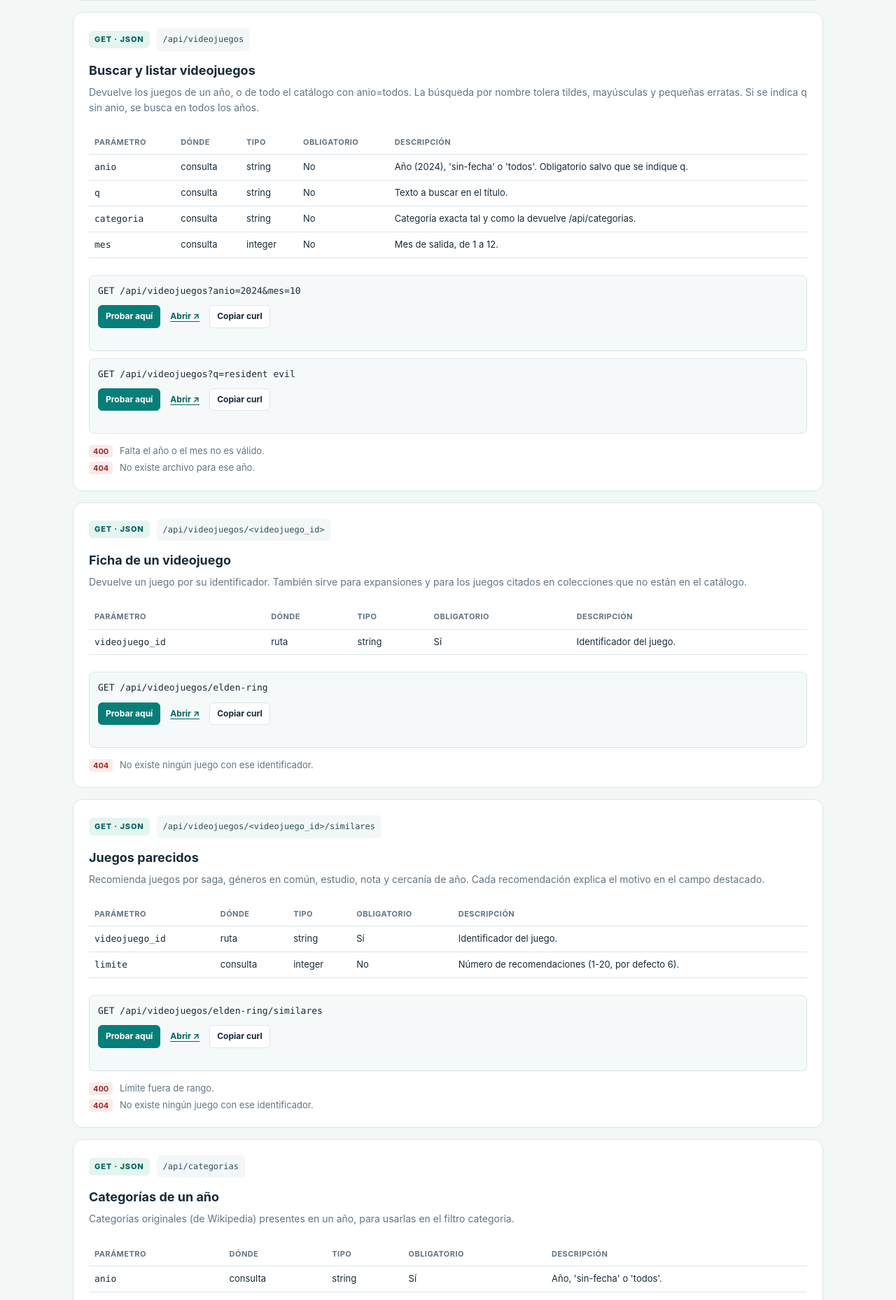
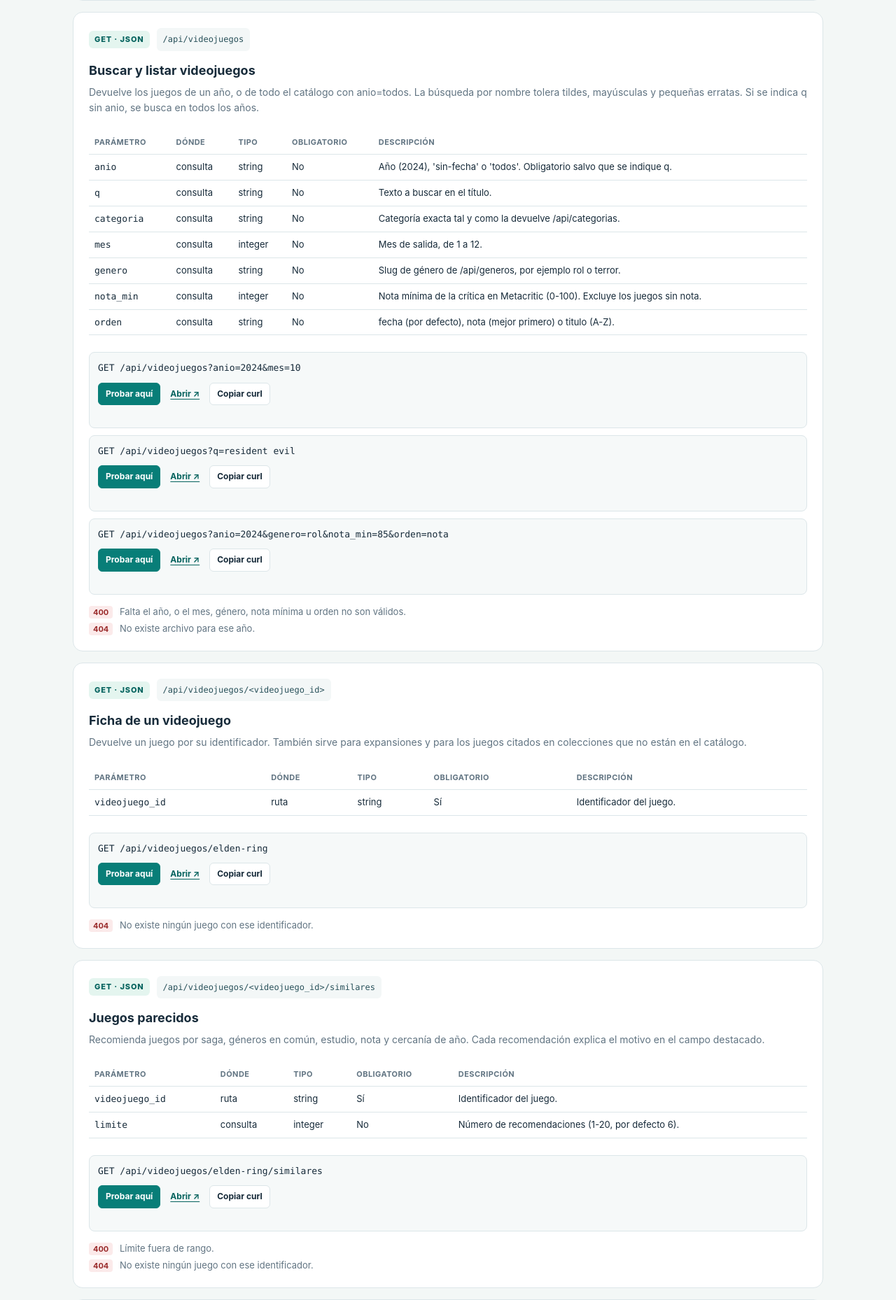
Before and after one commit to IgnacioEgea/clase_apis_python, a Flask app: page /api/docs in a window 1280 px wide. Shown: the part 1160-3018 px from the top of the page at 70% size. Run offline with Flask 3, Linux system fonts and the light colour scheme.

Commit message:
Filtros de género y nota mínima, y orden por nota o título
- /api/videojuegos admite genero, nota_min (0-100) y orden (fecha, nota,
  titulo); validados con errores 400 en español.
- El buscador añade «Género», «Nota mínima» y amplía «Ordenar por» con
  «Mejor nota primero» y «Título (A-Z)».
- Las tarjetas muestran la nota de Metacritic cuando existe.
- Documentación (/api/docs y OpenAPI) actualizada con los parámetros nuevos.
- 4 tests nuevos (84 en total).

Co-Authored-By: Claude Opus 5.5 <noreply@anthropic.com>
Claude-Session: https://claude.ai/code/session_01DG4bn3jhY9e1WSD6a8V8TE

```diff
--- a/ejercicios_api/api_videojuegos/app.py
+++ b/ejercicios_api/api_videojuegos/app.py
@@ -301,6 +301,8 @@ def filtrar_videojuegos(
     consulta: str,
     categoria: str,
     mes: str,
+    genero: str = "",
+    nota_minima: int | None = None,
 ) -> Iterator[dict[str, str]]:
     # La consulta y la categoría se normalizan una vez por petición, no por juego.
     terminos = normalizar_texto(consulta).split() if consulta else []
@@ -308,6 +310,12 @@ def filtrar_videojuegos(
     for videojuego in videojuegos:
         if categoria and ficha_busqueda(videojuego).categoria != categoria_normalizada:
             continue
+        if genero and genero not in GENEROS_POR_JUEGO.get(videojuego.get("id", ""), ()):
+            continue
+        if nota_minima is not None:
+            valor = nota(videojuego, "puntuacion_metacritic_criticos")
+            if valor is None or valor < nota_minima:
+                continue
         if mes and not videojuego.get("fecha_salida", "").startswith(
             f"{videojuego.get('anio_salida', '')}-{mes}-"
         ):
@@ -889,14 +897,45 @@ def obtener_videojuegos():
         return jsonify({"error": "El mes debe ser un número entre 1 y 12."}), 400
     if mes:
         mes = f"{int(mes):02d}"
-    if consulta or categoria or mes:
-        cuerpo = serializar_json(
-            filtrar_videojuegos(videojuegos, consulta, categoria, mes)
-        )
+    genero = request.args.get("genero", "").strip()
+    if genero and genero not in NOMBRES_GENERO:
+        return jsonify({
+            "error": "Género no válido. Consulta /api/generos para ver los disponibles."
+        }), 400
+    nota_texto = request.args.get("nota_min", "").strip()
+    if nota_texto and (not nota_texto.isdecimal() or not 0 <= int(nota_texto) <= 100):
+        return jsonify({"error": "La nota mínima debe ser un número entre 0 y 100."}), 400
+    nota_minima = int(nota_texto) if nota_texto else None
+    orden = request.args.get("orden", "fecha").strip() or "fecha"
+    if orden not in ORDENES_VIDEOJUEGOS:
+        return jsonify({
+            "error": "El orden debe ser " + ", ".join(ORDENES_VIDEOJUEGOS) + "."
+        }), 400
+    if consulta or categoria or mes or genero or nota_minima is not None or orden != "fecha":
+        resultado = list(filtrar_videojuegos(
+            videojuegos, consulta, categoria, mes, genero, nota_minima
+        ))
+        ordenar_videojuegos(resultado, orden)
+        cuerpo = serializar_json(resultado)
     else:
         # El catálogo completo de cada año ya está serializado desde el arranque.
         cuerpo = JSON_POR_ANIO[clave_anio]
     return respuesta_json_cacheable(cuerpo)
+
+
+ORDENES_VIDEOJUEGOS = ("fecha", "nota", "titulo")
+
+
+def ordenar_videojuegos(videojuegos: list[dict[str, str]], orden: str) -> None:
+    """Ordena en el sitio. "fecha" respeta el orden de los CSV (cronológico)."""
+    if orden == "nota":
+        # Mejor nota primero; los juegos sin nota van al final.
+        videojuegos.sort(key=lambda juego: (
+            -(nota(juego, "puntuacion_metacritic_criticos") or -1),
+            juego.get("titulo", "").casefold(),
+        ))
+    elif orden == "titulo":
+        videojuegos.sort(key=lambda juego: normalizar_texto(juego.get("titulo", "")))
 
 
 def respuesta_json_cacheable(cuerpo: bytes) -> Response:
@@ -1534,9 +1573,16 @@ ENDPOINTS: tuple[Endpoint, ...] = (
             Parametro("q", "query", "string", "Texto a buscar en el título.", ejemplo="resident evil"),
             Parametro("categoria", "query", "string", "Categoría exacta tal y como la devuelve /api/categorias."),
             Parametro("mes", "query", "integer", "Mes de salida, de 1 a 12.", ejemplo="10"),
+            PARAMETRO_GENERO,
+            Parametro("nota_min", "query", "integer", "Nota mínima de la crítica en Metacritic (0-100). Excluye los juegos sin nota.", ejemplo="85"),
+            Parametro("orden", "query", "string", "fecha (por defecto), nota (mejor primero) o titulo (A-Z).", ejemplo="nota"),
         ),
-        ejemplos=("/api/videojuegos?anio=2024&mes=10", "/api/videojuegos?q=resident evil"),
-        errores=((400, "Falta el año o el mes no es válido."), (404, "No existe archivo para ese año.")),
+        ejemplos=(
+            "/api/videojuegos?anio=2024&mes=10",
+            "/api/videojuegos?q=resident evil",
+            "/api/videojuegos?anio=2024&genero=rol&nota_min=85&orden=nota",
+        ),
+        errores=((400, "Falta el año, o el mes, género, nota mínima u orden no son válidos."), (404, "No existe archivo para ese año.")),
     ),
     Endpoint(
         "/api/videojuegos/<videojuego_id>", "Ficha de un videojuego",
--- a/ejercicios_api/api_videojuegos/static/js/app.js
+++ b/ejercicios_api/api_videojuegos/static/js/app.js
@@ -9,6 +9,8 @@
   const yearSelect = document.getElementById("anio");
   const categorySelect = document.getElementById("categoria");
   const monthSelect = document.getElementById("mes");
+  const genreSelect = document.getElementById("genero-filtro");
+  const scoreSelect = document.getElementById("nota-min");
   const orderSelect = document.getElementById("orden");
   const submitButton = document.getElementById("search-button");
   const status = document.getElementById("search-status");
@@ -292,6 +294,8 @@
     input.value = entry.titulo;
     categorySelect.value = "";
     monthSelect.value = "";
+    genreSelect.value = "";
+    scoreSelect.value = "";
     updateActiveFilters();
 
     try {
@@ -403,13 +407,15 @@
 
   function updateActiveFilters() {
     const filters = [];
+    if (genreSelect.value) filters.push(genreSelect.selectedOptions[0].textContent);
+    if (scoreSelect.value) filters.push(`Nota ${scoreSelect.value}+`);
     if (categorySelect.value) filters.push(categorySelect.value);
     if (monthSelect.value) {
       filters.push(monthSelect.selectedOptions[0].textContent);
     }
     activeFilters.replaceChildren();
     if (!filters.length) {
-      activeFilters.textContent = "Sin filtros de categoría o mes.";
+      activeFilters.textContent = "Sin filtros de género, nota, categoría o mes.";
       return;
     }
     const label = document.createElement("strong");
@@ -588,8 +594,15 @@
   function renderGames(games) {
     currentGames = games;
     const direction = orderSelect.value === "desc" ? -1 : 1;
+    const score = (game) => Number(game.puntuacion_metacritic_criticos) || -1;
     // Las colecciones ya llegan ordenadas por su criterio (nota, ranking…).
     const ordered = currentCollection ? [...games] : [...games].sort((left, right) => {
+      if (orderSelect.value === "nota") {
+        return score(right) - score(left) || left.titulo.localeCompare(right.titulo, "es");
+      }
+      if (orderSelect.value === "titulo") {
+        return left.titulo.localeCompare(right.titulo, "es", { sensitivity: "base" });
+      }
       const leftDate = left.fecha_salida || "9999-99-99";
       const rightDate = right.fecha_salida || "9999-99-99";
       if (leftDate === "9999-99-99" && rightDate !== leftDate) return 1;
@@ -625,6 +638,16 @@
         titleBlock.append(title, badge);
         button.append(rank, titleBlock);
         button.addEventListener("click", () => selectGame(game, button));
+      } else if (Number(game.puntuacion_metacritic_criticos) > 0) {
+        // Con nota publicada, se muestra junto al título para comparar de un vistazo.
+        const titleBlock = document.createElement("span");
+        const badge = document.createElement("span");
+        titleBlock.className = "game-card-title";
+        badge.className = "game-badge";
+        badge.textContent = `${game.puntuacion_metacritic_criticos} Metacritic`;
+        titleBlock.append(title, badge);
+        button.append(date, titleBlock);
+        button.addEventListener("click", () => selectGame(game, button));
       } else {
         button.append(date, title);
         button.addEventListener("click", () => selectGame(game, button));
@@ -641,10 +664,24 @@
   }
 
   orderSelect.addEventListener("change", () => {
-    if (!currentCollection) renderGames(currentGames);
+    if (currentCollection) return;
+    renderGames(currentGames);
+    // El enlace al JSON refleja también el orden elegido.
+    const href = openJson.getAttribute("href");
+    if (href && !selectedGame) {
+      const url = new URL(href, window.location.href);
+      if (["nota", "titulo"].includes(orderSelect.value)) {
+        url.searchParams.set("orden", orderSelect.value);
+      } else {
+        url.searchParams.delete("orden");
+      }
+      openJson.href = url.toString();
+    }
   });
   yearSelect.addEventListener("change", () => form.requestSubmit());
   categorySelect.addEventListener("change", () => form.requestSubmit());
+  genreSelect.addEventListener("change", () => form.requestSubmit());
+  scoreSelect.addEventListener("change", () => form.requestSubmit());
   monthSelect.addEventListener("change", () => form.requestSubmit());
   document.querySelectorAll(".year-shortcut").forEach((button) => {
     button.addEventListener("click", () => {
@@ -652,6 +689,8 @@
       input.value = "";
       categorySelect.value = "";
       monthSelect.value = "";
+      genreSelect.value = "";
+      scoreSelect.value = "";
       updateActiveFilters();
       form.requestSubmit();
       document.getElementById("catalog-title").scrollIntoView({
@@ -870,6 +909,12 @@
       if (query) apiUrl.searchParams.set("q", query);
       if (categoria) apiUrl.searchParams.set("categoria", categoria);
       if (mes) apiUrl.searchParams.set("mes", mes);
+      if (genreSelect.value) apiUrl.searchParams.set("genero", genreSelect.value);
+      if (scoreSelect.value) apiUrl.searchParams.set("nota_min", scoreSelect.value);
+      // El orden se aplica en la página; se añade a la URL para que el JSON coincida.
+      if (["nota", "titulo"].includes(orderSelect.value)) {
+        apiUrl.searchParams.set("orden", orderSelect.value);
+      }
       const data = await fetchJson(apiUrl);
       if (requestVersion !== catalogRequestVersion) return;
       output.textContent = JSON.stringify(data, null, 2);
@@ -878,7 +923,9 @@
       renderGames(data);
       status.textContent = data.length
         ? `${data.length} juego${data.length === 1 ? "" : "s"} encontrado${data.length === 1 ? "" : "s"}.`
-        : "No hay coincidencias para esa consulta en el archivo seleccionado.";
+        : scoreSelect.value
+          ? "Ningún juego cumple esos filtros. Ten en cuenta que no todos los juegos tienen nota de Metacritic."
+          : "No hay coincidencias para esa consulta en el archivo seleccionado.";
       summary.textContent = `Calendario PS5 · ${yearLabel(anio)} · ${data.length} registro${data.length === 1 ? "" : "s"}`;
       updateActiveFilters();
       if (query && data.length) {
```
Also changed, not shown: api_videojuegos_portfolio/app.py (+52 -6 lines), api_videojuegos_portfolio/static/js/app.js (+50 -3 lines), api_videojuegos_portfolio/templates/index.html (+24 -4 lines), api_videojuegos_portfolio/tests/test_app.py (+36 -0 lines), ejercicios_api/api_videojuegos/templates/index.html (+24 -4 lines), ejercicios_api/api_videojuegos/tests/test_app.py (+36 -0 lines), api_videojuegos_portfolio/README.md, ejercicios_api/api_videojuegos/README.md.
